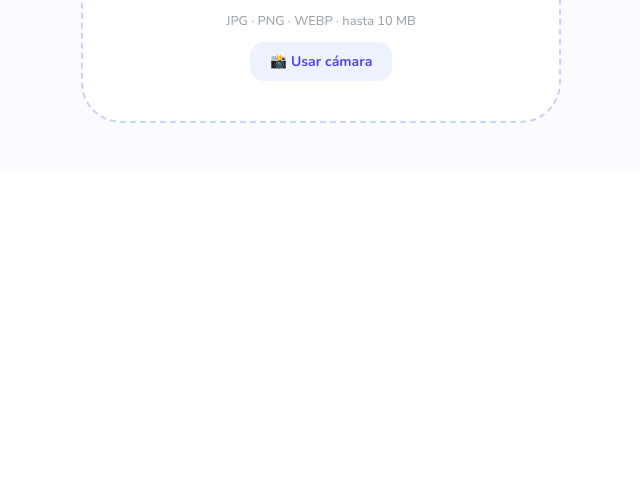
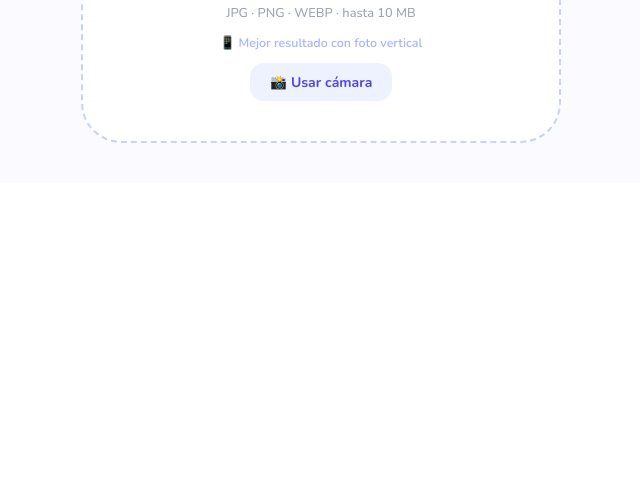
Before and after one commit to matiashamigo-spec/munsmood, a plain HTML site: page index.html in a window 1280 px wide. Shown: the part 309-800 px from the top of the page, without its empty margins (319-959 px from the left). Drawn offline with nearby package versions, Linux system fonts and the light colour scheme.

Commit message:
add vertical photo tip in upload area
Co-Authored-By: Claude Sonnet 4.6 <noreply@anthropic.com>

```diff
--- a/index.html
+++ b/index.html
@@ -25,6 +25,7 @@
 #mm-upload-icon{font-size:2.75rem;line-height:1}
 #mm-upload-title{font-size:1.05rem;font-weight:700;color:#1e1b4b}
 #mm-upload-sub{font-size:0.8rem;color:#9ca3af;font-weight:500}
+#mm-upload-tip{font-size:0.78rem;color:#a5b4fc;font-weight:600}
 #mm-file-input{display:none}
 #mm-btn-camera-top{background:#eef2ff;color:#4f46e5;border:none;padding:0.6rem 1.25rem;border-radius:0.875rem;font-size:0.875rem;font-weight:700;font-family:'Nunito',sans-serif;cursor:pointer;transition:all 0.2s;display:flex;align-items:center;gap:0.4rem}
 #mm-btn-camera-top:hover{background:#e0e7ff}
@@ -92,6 +93,7 @@
       <div id="mm-upload-icon">🌙</div>
       <p id="mm-upload-title">Arrastrá o tocá para elegir tu foto</p>
       <p id="mm-upload-sub">JPG · PNG · WEBP · hasta 10 MB</p>
+      <p id="mm-upload-tip">📱 Mejor resultado con foto vertical</p>
       <button id="mm-btn-camera-top" type="button">📸 Usar cámara</button>
     </div>
     <input type="file" id="mm-file-input" accept="image/*">
```
